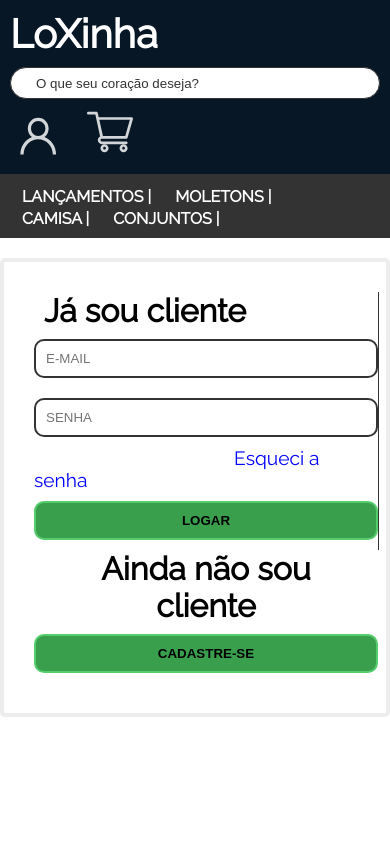
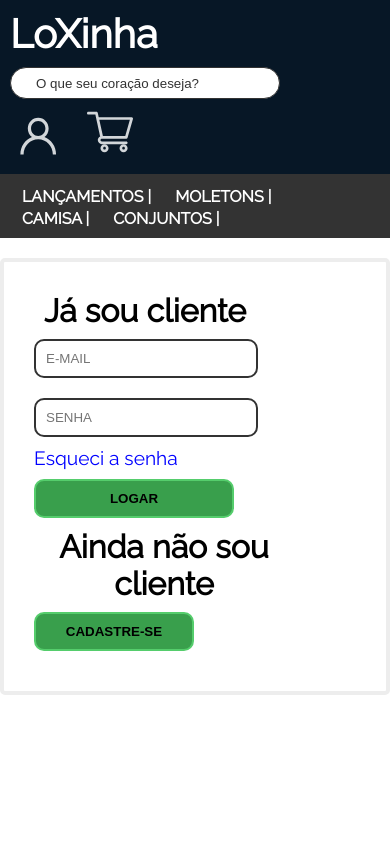
Before and after one commit to andrebluiz94/Site, a plain HTML site: page cadlogin.html in a window 390 px wide. Shown: the top 844 px of the page. Drawn offline with Linux system fonts and the light colour scheme.

Commit message:
Refinando a responsividade

```diff
--- a/cadlogin.html
+++ b/cadlogin.html
@@ -29,7 +29,7 @@
             </ul>
         </nav>
     </header>
-    <section class="flex-image">
+    <section >
         <!-- Cadastro ou login -->
         <section class="container">
             <section class="login">
--- a/src/styleLogin.css
+++ b/src/styleLogin.css
@@ -1,7 +1,4 @@
-form{
-    margin:0px;
-    padding: 0px;
-}
+
 .container{
     border-radius: 5px;
     border:4px solid #EDEDED;
@@ -19,6 +16,7 @@ form{
     align-items: center;
     justify-content: center;
     border-right: 1px solid #333;
+
 }
 /* h1 */
 h1{
@@ -29,7 +27,7 @@ h1{
 /* span */
 .login span{
     align-self: center;
-    margin:200px;
+
 }
 /* input */
 
@@ -39,7 +37,7 @@ input{
    margin: 10px 0;
    width: 20rem;
    border: 2px solid #333;
-
+   margin-right: 100px;
 }
 
 .login input::placeholder{
@@ -66,6 +64,7 @@ input{
     display: flex;
     flex-direction: column;
     justify-content: flex-end;
+
 }
 
 /* h1 */
@@ -73,3 +72,16 @@ input{
 .cad h1{
     text-align: center;
 }
+
+@media(max-width: 480px){
+    .login{
+        border: none;
+    }
+    .login input{
+        width: 200px;
+
+    }
+    .submit{
+        width: 10rem;
+    }
+}
```
